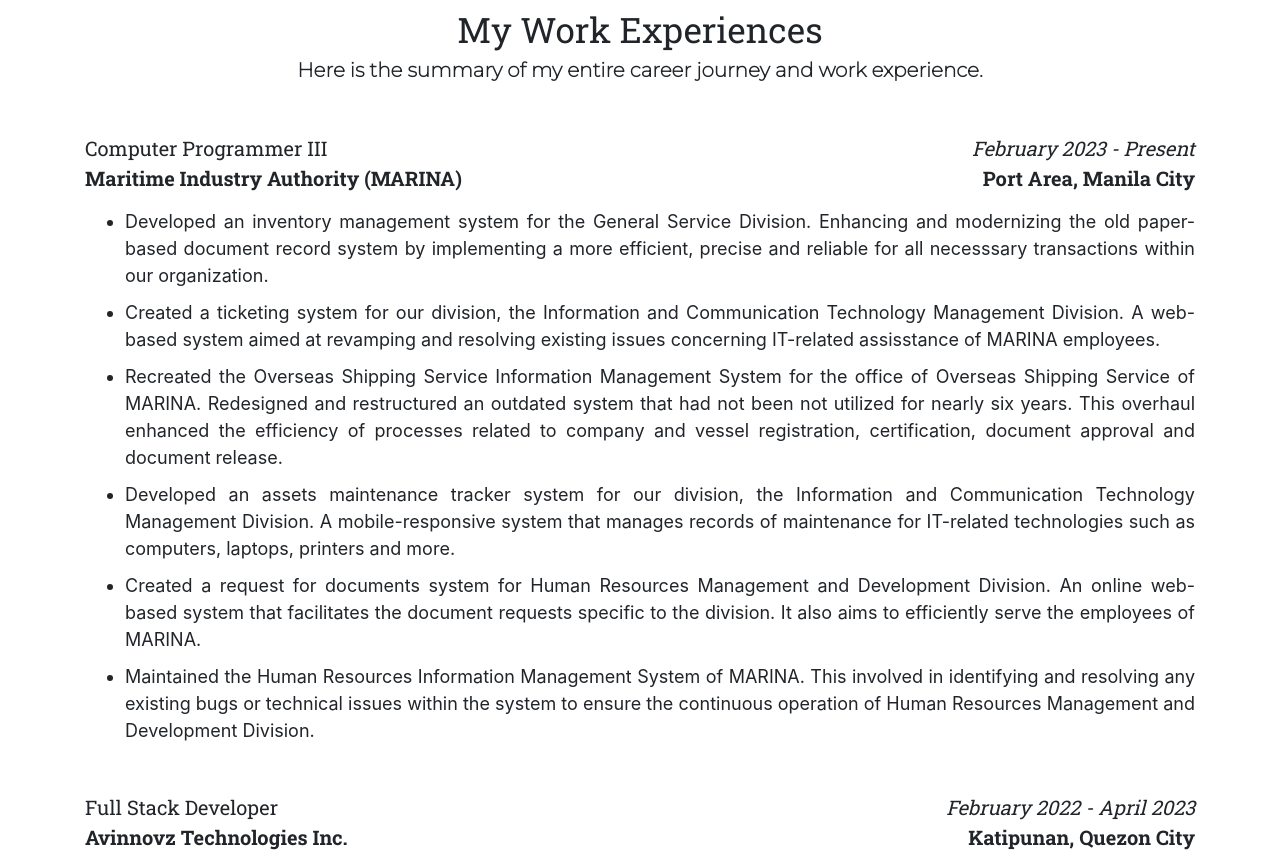
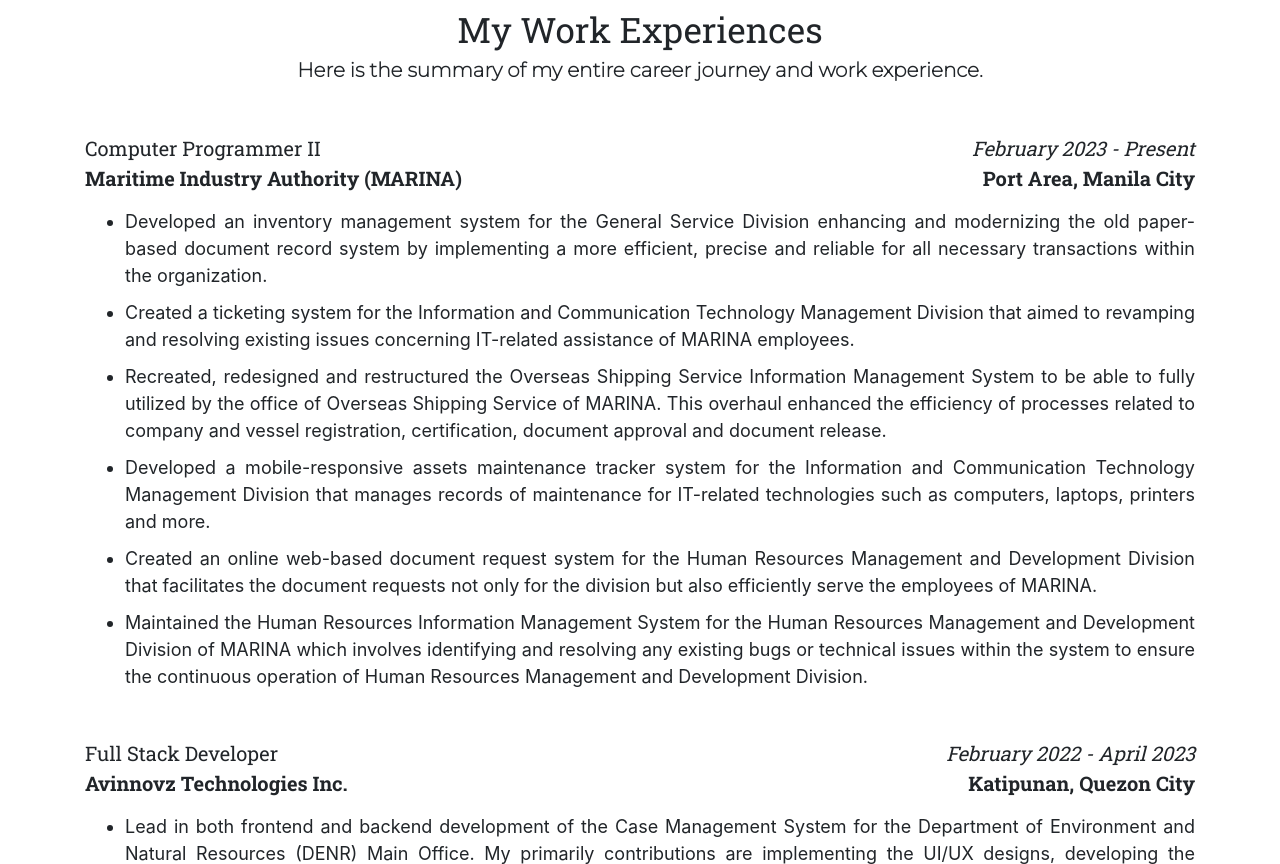
Before and after one commit to caaandycoooated/my-portfolio, a plain HTML site: page index.html in a window 1280 px wide. Shown: the part 1547-2411 px from the top of the page. Drawn offline with Linux system fonts and the light colour scheme.

Commit message:
updates 11092023

```diff
--- a/index.html
+++ b/index.html
@@ -32,7 +32,7 @@
 		  <div class="collapse navbar-collapse" id="navbarSupportedContent">
 		    <ul class="navbar-nav ml-auto">
 					<li class="nav-item">
-		        <a class="btn bg-light-blue text-roboto text-white" href="documents/cv.pdf" target="_blank" download="cv_fsb_jcruz">Download CV</a>
+		        <a class="btn bg-light-blue text-roboto text-white" href="documents/cv_11092023.pdf" target="_blank" download="cv_fswe_jcruz">Download CV</a>
 		      </li>
 		    </ul>
 		  </div>
@@ -99,7 +99,7 @@
 			<div class="container mt-5">
 				<div class="row">
 					<div class="col-lg-6">
-						<div class="experience-job-title text-roboto">Computer Programmer III</div>
+						<div class="experience-job-title text-roboto">Computer Programmer II</div>
 					</div>
 
 					<div class="col-lg-6">
@@ -119,34 +119,35 @@
 
 				<ul class="experience-job-description">
 					<li>
-						Developed an inventory management system for the General Service Division. Enhancing and modernizing the old paper-based document record
-						system by implementing a more efficient, precise and reliable for all necesssary transactions within our organization.
+						Developed an inventory management system for the General Service Division enhancing and modernizing the old paper-based document record
+						system by implementing a more efficient, precise and reliable for all necessary transactions within the organization.
 					</li>
 
 					<li>
-						Created a ticketing system for our division, the Information and Communication Technology Management Division. A web-based system aimed
-						at revamping and resolving existing issues concerning IT-related assisstance of MARINA employees.
+						Created a ticketing system for the Information and Communication Technology Management Division that aimed to revamping and resolving
+						existing issues concerning IT-related assistance of MARINA employees.
 					</li>
 
 					<li>
-						Recreated the Overseas Shipping Service Information Management System for the office of Overseas Shipping Service of MARINA. Redesigned
-						and restructured an outdated system that had not been not utilized for nearly six years. This overhaul enhanced the efficiency of processes
-						related to company and vessel registration, certification, document approval and document release.
+						Recreated, redesigned and restructured the Overseas Shipping Service Information Management System to be able to fully utilized by the office
+						of Overseas Shipping Service of MARINA. This overhaul enhanced the efficiency of processes related to company and vessel registration,
+						certification, document approval and document release.
 					</li>
 
 					<li>
-						Developed an assets maintenance tracker system for our division, the Information and Communication Technology Management Division. A
-						mobile-responsive system that manages records of maintenance for IT-related technologies such as computers, laptops, printers and more.
+						Developed a mobile-responsive assets maintenance tracker system for the Information and Communication Technology Management Division that
+						manages records of maintenance for IT-related technologies such as computers, laptops, printers and more.
 					</li>
 
 					<li>
-						Created a request for documents system for Human Resources Management and Development Division. An online web-based system that facilitates
-						the document requests specific to the division. It also aims to efficiently serve the employees of MARINA.
+						Created an online web-based document request system for the Human Resources Management and Development Division that facilitates the document
+						requests not only for the division but also efficiently serve the employees of MARINA.
 					</li>
 
 					<li>
-						Maintained the Human Resources Information Management System of MARINA. This involved in identifying and resolving any existing bugs or
-						technical issues within the system to ensure the continuous operation of Human Resources Management and Development Division.
+						Maintained the Human Resources Information Management System for the Human Resources Management and Development Division of MARINA which
+						involves identifying and resolving any existing bugs or technical issues within the system to ensure the continuous operation of Human
+						Resources Management and Development Division.
 					</li>
 				</ul>
 			</div>
@@ -231,7 +232,7 @@
 			<div class="container mt-5">
 				<div class="row">
 					<div class="col-lg-6">
-						<div class="experience-job-title text-roboto">Computer Programmer (College Internship)</div>
+						<div class="experience-job-title text-roboto">Computer Programmer I (College Internship)</div>
 					</div>
 
 					<div class="col-lg-6">
@@ -304,7 +305,7 @@
 				<div class="skills-category-title font-weight-bold text-roboto">Others</div>
 
 				<div class="skills-item-container text-montserrat">
-					<span class="badge badge-light skills-item">Github</span>
+					<span class="badge badge-light skills-item">GitHub</span>
 					<span class="badge badge-light skills-item">Git</span>
 					<span class="badge badge-light skills-item">RESTful API</span>
 					<span class="badge badge-light skills-item">Adobe Photoshop</span>
```
Also changed, not shown: 1 other file.
